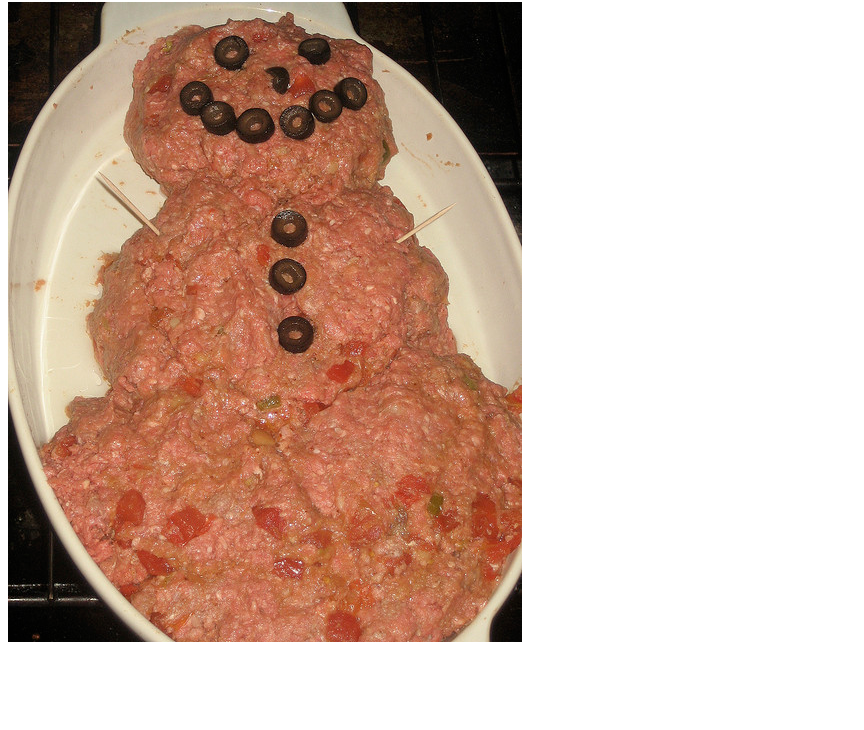
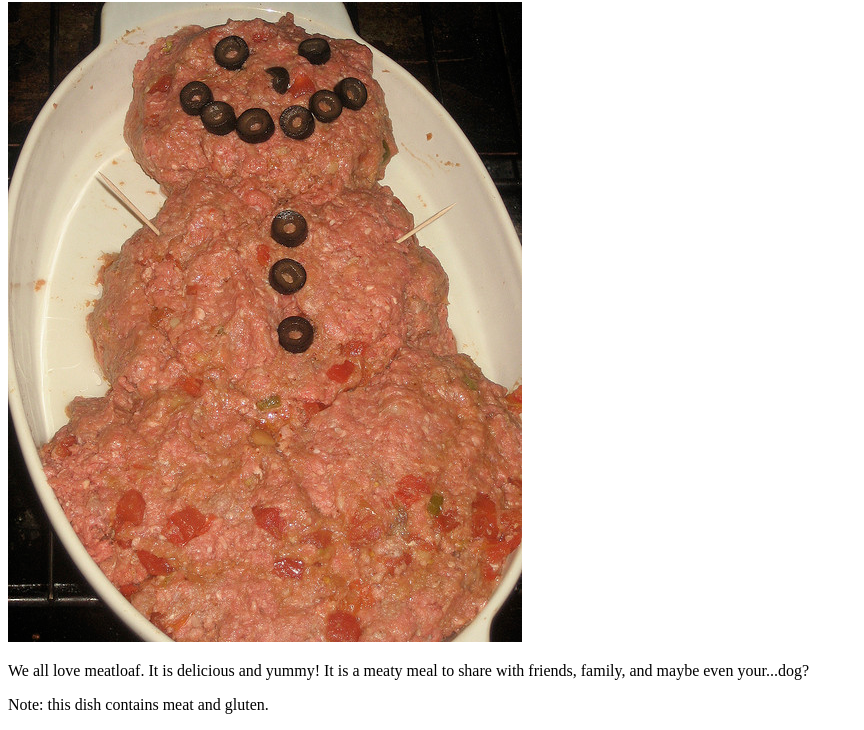
Before and after one commit to troy941/odin-recipes, a plain HTML site: page recipes/meatloaf.html in a window 1280 px wide. Shown: the part 78-808 px from the top of the page, without its empty margins (0-864 px from the left). Drawn offline with Linux system fonts and the light colour scheme.

Commit message:
Add a description of meatloaf

```diff
--- a/recipes/meatloaf.html
+++ b/recipes/meatloaf.html
@@ -8,6 +8,10 @@
 <body>
     <h1>Meatloaf</h1>
     <img src="../img/meatloaf.jpg" alt="Yummy and normal raw meatloaf">
+    <p>We all love meatloaf. It is delicious and yummy! It is a meaty meal to
+        share with friends, family, and maybe even your...dog?</p>
+        <p>Note: this dish contains meat and gluten.</p>
+    </p>
 </body>
 
 
```
